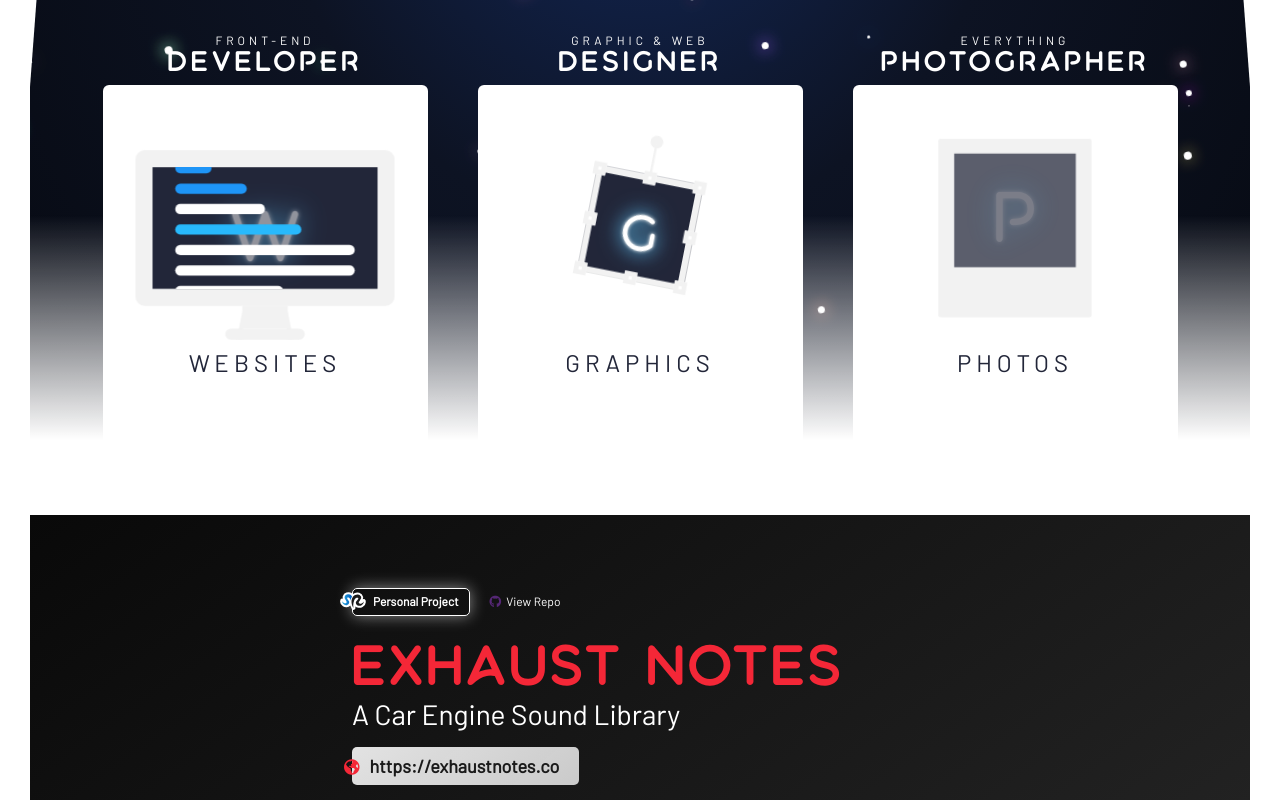
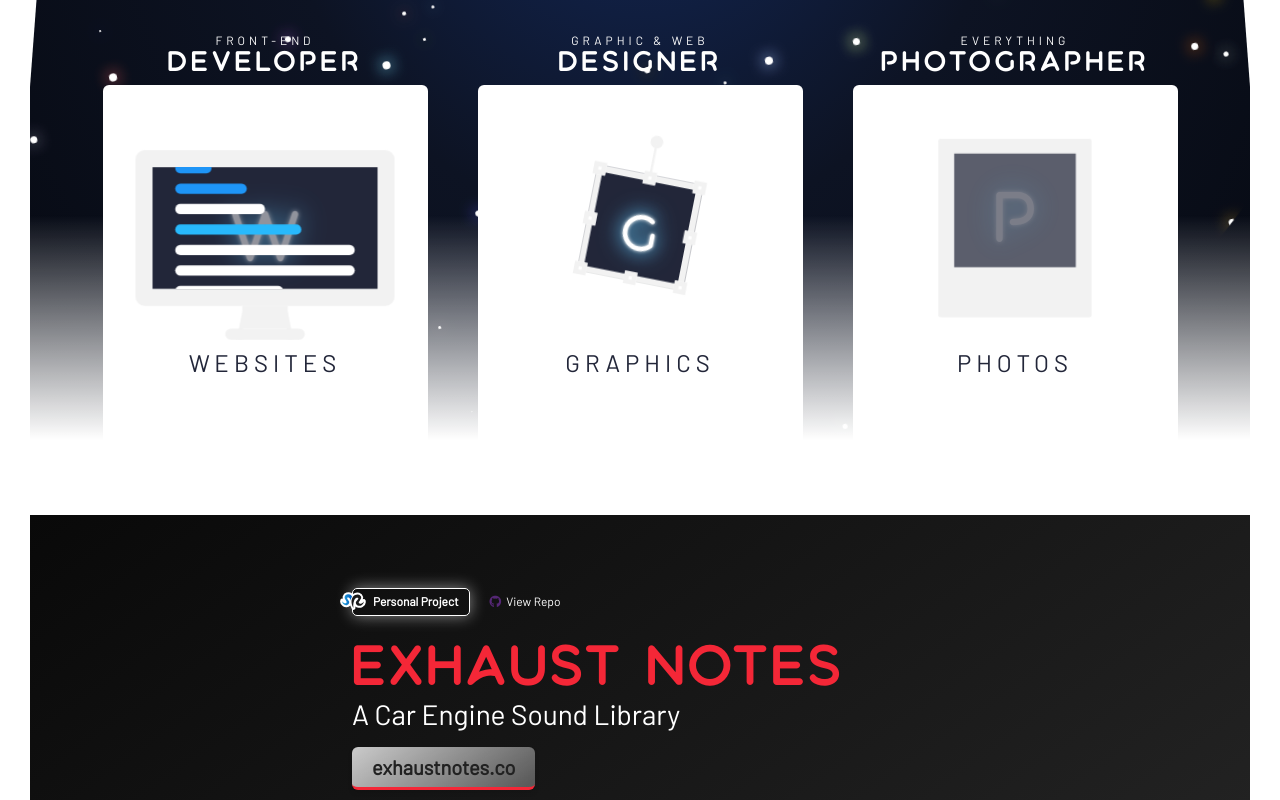
Before and after one commit to sathyaram/sathyaram-archived, a React (Create React App) app: page / in a window 1280 px wide. Shown: the part 700-1500 px from the top of the page. Built offline with nearby package versions, Linux system fonts and the light colour scheme.

Commit message:
Added button styling and https for projects

```diff
--- a/public/index.html
+++ b/public/index.html
@@ -15,7 +15,6 @@
   <meta http-equiv="X-UA-Compatible" content="IE=edge">
   <link rel="canonical" href="https://sathyaram.com" />
   <link rel="manifest" href="%PUBLIC_URL%/manifest.json" />
-  <link rel="preload" href="%PUBLIC_URL%/fonts/Aquatico-Light.otf" as="font" type="font/otf" crossorigin>
   <link rel="preload" href="%PUBLIC_URL%/fonts/Aquatico-Regular.otf" as="font" type="font/otf" crossorigin>
   <link rel="preload" href="%PUBLIC_URL%/fonts/Barlow-Regular.ttf" as="font" type="font/ttf" crossorigin>
   <link rel="preload" href="%PUBLIC_URL%/fonts/Barlow-Regular.ttf" as="font" type="font/ttf" crossorigin>
--- a/src/App/App.scss
+++ b/src/App/App.scss
@@ -101,7 +101,6 @@ video {
   vertical-align: baseline;
 }
 
-/* HTML5 display-role reset for older browsers */
 article,
 aside,
 details,
@@ -148,7 +147,6 @@ html {
 
 a {
   text-decoration: none;
-  color: #1e95f7;
 }
 
 img {
--- a/src/Footer/Footer.scss
+++ b/src/Footer/Footer.scss
@@ -10,6 +10,11 @@ footer {
 
   @media screen and (min-width: 500px) {
     padding: 0rem 1rem 1.25rem;
+  }
+
+  a {
+    color: #00587d;
+    background: #f1fbff;
   }
 
   div {
--- a/src/Main/Main.js
+++ b/src/Main/Main.js
@@ -11,11 +11,9 @@ class Main extends Component {
         <section>
           {projects.map(function (project, i) {
             return (
-              <>
-              <Suspense fallback={<div className="lazyLoading">Loading...</div>}>
+              <Suspense key={i} fallback={<div className="lazyLoading">Loading...</div>}>
                 <Project key={i} project={project} />
               </Suspense>
-              </>
             )
           }
           )}
--- a/src/Menu/Menu.scss
+++ b/src/Menu/Menu.scss
@@ -142,21 +142,33 @@
       &:first-child {
         &::before {
           content: "\f16d";
+          background-image: radial-gradient(
+            circle at 33% 100%,
+            #fed373 4%,
+            #f15245 30%,
+            #d92e7f 62%,
+            #9b36b7 85%,
+            #515ecf
+          );
+          background-clip: text;
+          -webkit-background-clip: text;
+          -webkit-text-fill-color: transparent;
         }
       }
 
       &:last-child {
         &::before {
           content: "\f17d";
+          color: #e83e80;
         }
       }
 
       &::before {
         content: "✧";
-        font-size: 14px;
+        font-size: 16px;
         position: absolute;
-        top: 10.5px;
-        left: -10px;
+        top: 9.5px;
+        left: -14px;
         font-family: "Font Awesome 5 Brands";
 
         @media screen and (max-width: 600px) {
@@ -191,6 +203,7 @@
   .mini-menu {
     a {
       padding: 1rem;
+      color: #1e95f7;
 
       &:nth-child(1),
       &:nth-child(3) {
@@ -218,12 +231,9 @@
         background-clip: text;
         -webkit-background-clip: text;
         -webkit-text-fill-color: transparent;
-        -webkit-transform: perspective(1px) translateZ(0);
         transform: perspective(1px) translateZ(0);
         position: relative;
-        -webkit-transition-property: color;
         transition-property: color;
-        -webkit-transition-duration: 0.5s;
         transition-duration: 0.5s;
         text-shadow: 1px 3px 3px rgba(30, 149, 247, 0.25);
 
@@ -236,15 +246,10 @@
           right: 0;
           bottom: 0;
           background: linear-gradient(270deg, #70d5ff, #2676d1);
-          -webkit-transform: scaleX(0);
           transform: scaleX(0);
-          -webkit-transform-origin: 0 50%;
           transform-origin: 0 50%;
-          -webkit-transition-property: transform;
           transition-property: transform;
-          -webkit-transition-duration: 0.5s;
           transition-duration: 0.5s;
-          -webkit-transition-timing-function: ease-out;
           transition-timing-function: ease-out;
         }
         &:hover,
@@ -257,14 +262,7 @@
         &:hover:before,
         &:focus:before,
         &:active:before {
-          -webkit-transform: scaleX(1);
           transform: scaleX(1);
-          -webkit-transition-timing-function: cubic-bezier(
-            0.52,
-            1.64,
-            0.37,
-            0.66
-          );
           transition-timing-function: cubic-bezier(0.52, 1.64, 0.37, 0.66);
         }
 
--- a/src/Project/Project.js
+++ b/src/Project/Project.js
@@ -28,12 +28,9 @@ const Project = props => (
           {props.project.title}
         </h3>
         <h4 className="subtitle" style={{ color: `${props.project.textcolor}` }}>{props.project.subtitle}</h4>
-
-        <a className="website-link" target="_blank" rel="noopener noreferrer" href={props.project.link}>
-          <i style={{ color: `${props.project.color}` }} className="fas fa-globe-americas"></i>
-          {props.project.link}
+        <a className="website-link" target="_blank" rel="noopener noreferrer" href={props.project.link} style={{ borderColor: `${props.project.color}` }}>
+          <span><i class="fas fa-lock"></i> https</span>{props.project.link.replace('https://', '').replace('http://', '')}
         </a>
-
       </div>
       <div className="text" style={{ color: `${props.project.textcolor}` }}>
         <ul className="tags" style={{ borderColor: `${props.project.color}` }}>
--- a/src/Project/Project.scss
+++ b/src/Project/Project.scss
@@ -222,27 +222,26 @@ article {
 
   a.website-link {
     margin-top: 1rem;
-    font-size: 18px;
+    font-size: 20px;
     display: block;
-    padding: 8px 20px;
-    color: #1a1a1a;
-    border-radius: 5px;
+    padding: 0.5rem 1.25rem;
+    color: #222222;
+    border-radius: 6px;
     background: linear-gradient(
       322deg,
-      rgba(249, 249, 249, 0.8) 4%,
-      rgba(249, 249, 249, 0.9)
+      rgba(249, 249, 249, 0.3) 4%,
+      rgba(249, 249, 249, 0.8)
     );
     display: flex;
     align-items: center;
-    -webkit-transform: perspective(1px) translateZ(0);
     transform: perspective(1px) translateZ(0);
     position: relative;
-    -webkit-transition-property: color;
-    transition-property: color;
-    -webkit-transition-duration: 0.5s;
-    transition-duration: 0.5s;
-    text-shadow: none;
+    transition: color 300ms ease, top 300ms ease, box-shadow 300ms ease;
+    box-shadow: 0 3px 5px rgba(0,0,0,0.1);
     font-weight: bold;
+    border-bottom-width: 3px;
+    border-bottom-style: solid;
+    top: 0;
 
     @media screen and (min-width: 768px) {
       display: inline-block;
@@ -261,12 +260,23 @@ article {
       font-size: 14px;
     }
 
-    i {
-      margin-right: 10px;
-      margin-left: -5px;
-      font-size: 16px;
-      color: #ededed;
-      margin-left: -28px;
+    span {
+      color: #5bc543;
+      position: absolute;
+      left: -45px;
+      top: 50%;
+      transform: translateY(-50%);
+      font-size: 0.75rem;
+      background: rgba(225, 250, 218, 0.9);
+      padding: 4px 0.5rem 0.4rem;
+      border-radius: 10px;
+      opacity: 0;
+      transition: opacity 300ms ease;
+
+      i {
+        margin:0 2px 0 1px;
+        font-size: 0.6rem;
+      }
     }
 
     &:before {
@@ -279,28 +289,27 @@ article {
       bottom: 0;
       background: #fff;
       border-radius: 5px;
-      -webkit-transform: scaleX(0);
       transform: scaleX(0);
-      -webkit-transform-origin: 0 50%;
       transform-origin: 0 50%;
-      -webkit-transition-property: transform;
       transition-property: transform;
-      -webkit-transition-duration: 0.5s;
       transition-duration: 0.5s;
-      -webkit-transition-timing-function: ease-out;
       transition-timing-function: ease-out;
     }
     &:hover,
     &:focus,
     &:active {
       color: #24afda;
+      top: 3px;
+      box-shadow: 0 0 5px 0 rgba(0,0,0,0.1);
+
+      span {
+        opacity: 1;
+      }
     }
     &:hover:before,
     &:focus:before,
     &:active:before {
-      -webkit-transform: scaleX(1);
       transform: scaleX(1);
-      -webkit-transition-timing-function: cubic-bezier(0.52, 1.64, 0.37, 0.66);
       transition-timing-function: cubic-bezier(0.52, 1.64, 0.37, 0.66);
     }
   }
```
Also changed, not shown: public/fonts/Aquatico-Light.otf (deleted), 25 other files (tests, documents, lock files or other folders).
